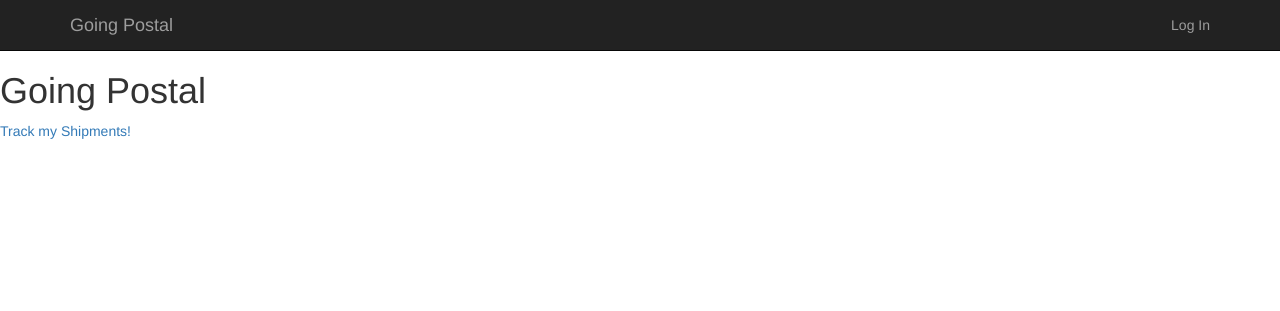
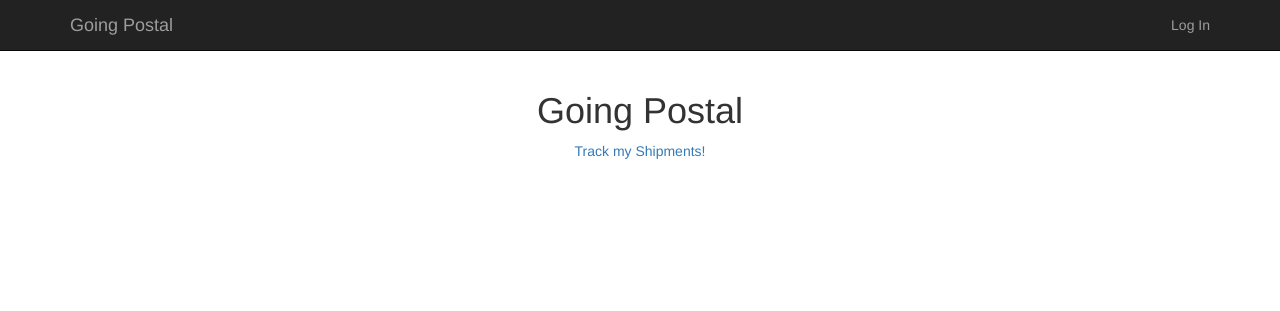
Before and after one commit to etothemanders/GoingPostal, a Flask app: page / in a window 1280 px wide. Shown: the top 311 px of the page. Run offline with Flask 2, Linux system fonts and the light colour scheme; some libraries are stand-ins or nearby versions.

Commit message:
Added a css stylesheet for the coverpage. Centered coverpage content.

```diff
--- /dev/null
+++ b/app/static/coverpage.css
@@ -0,0 +1,3 @@
+.masthead, .mastheadaction {
+	text-align: center;
+}
--- a/app/templates/index.html
+++ b/app/templates/index.html
@@ -2,8 +2,18 @@
 
 {% block body %}
 
-<h1>Going Postal</h1>
+<div class="container-fluid">
+	<div class="row">
+		<h1 class="masthead">Going Postal</h1>
+	</div>
+</div>
 
-<a href="{{url_for('login')}}">Track my Shipments!</a>
+<div class="container-fluid">
+	<div class="row">
+		<div class="mastheadaction">
+			<a class="mastheadaction" href="{{url_for('login')}}">Track my Shipments!</a>
+		</div>
+	</div>
+</div>
 
 {% endblock %}
--- a/app/templates/layout.html
+++ b/app/templates/layout.html
@@ -8,6 +8,8 @@
           #map-canvas { height: 100% }
         </style>
         <link rel="stylesheet" href="//maxcdn.bootstrapcdn.com/bootstrap/3.2.0/css/bootstrap.min.css">
+        <link rel="stylesheet" href="/static/coverpage.css">
+        <link rel="stylesheet" href="/static/style.css">
         <script src="//ajax.googleapis.com/ajax/libs/jquery/1.11.1/jquery.min.js"></script>
     </head>
     <body>
```
